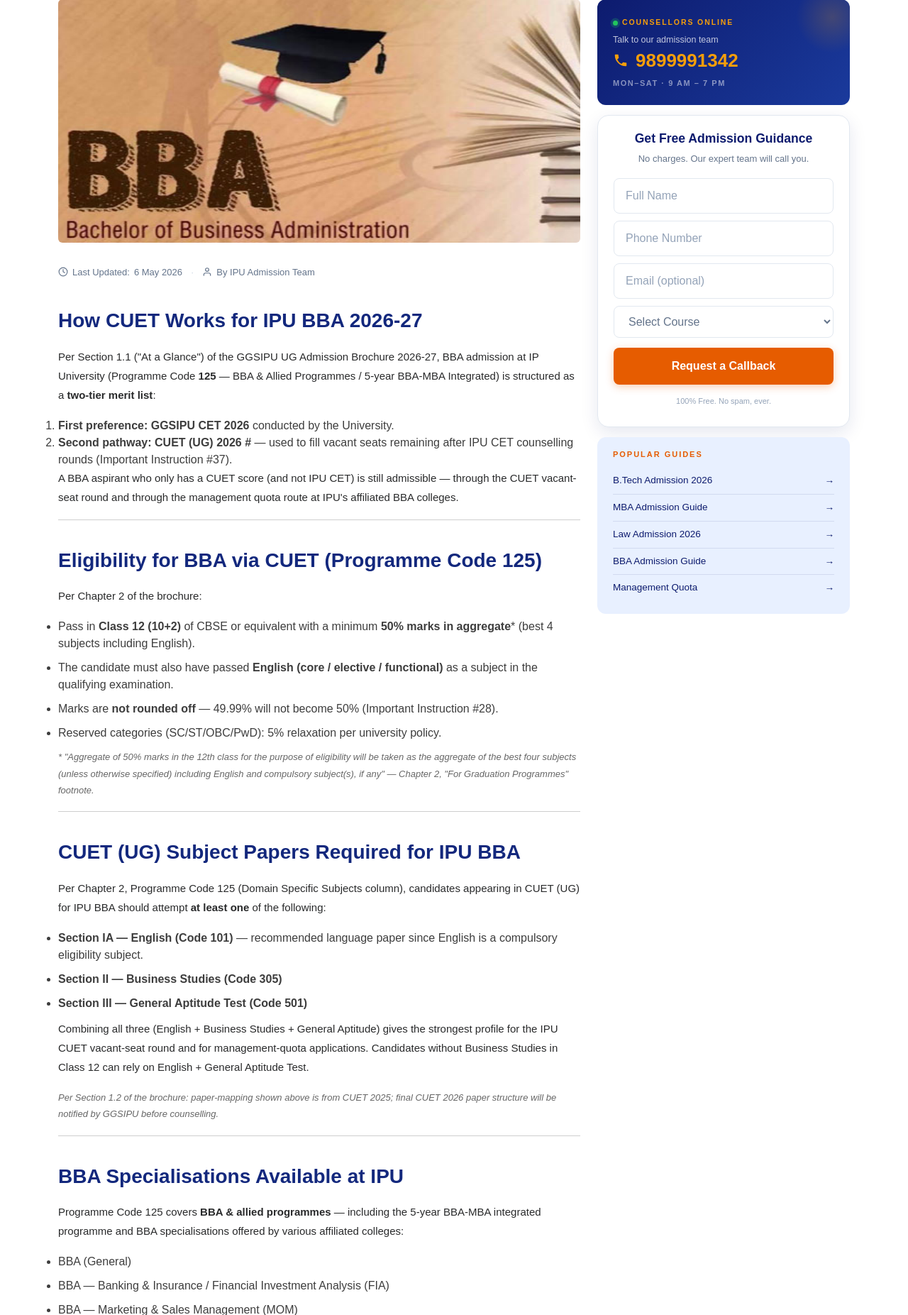
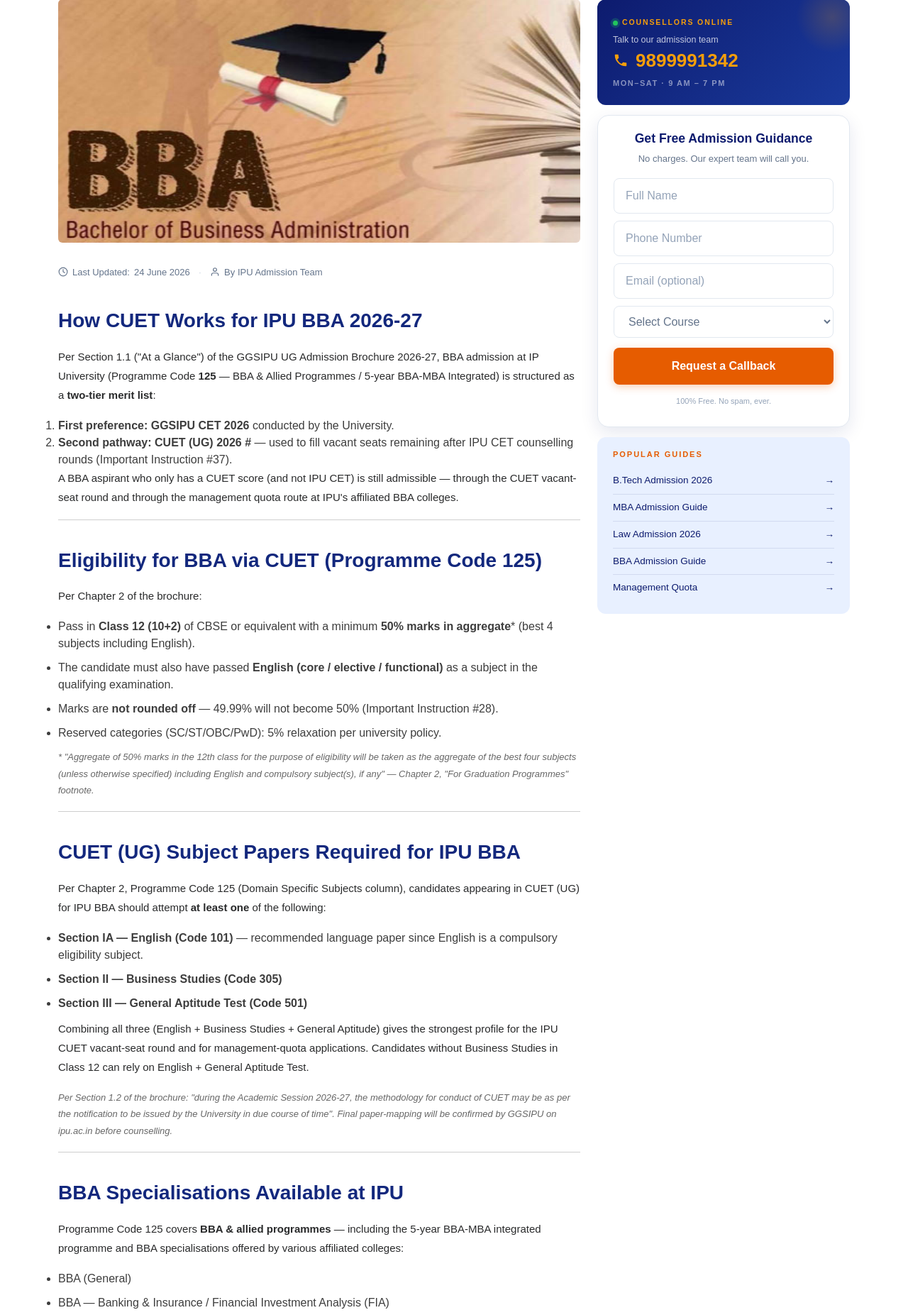
Before and after one commit to sumitdabass/test-project, a PHP site: page /cuet-bba-admission-ipu.php in a window 1280 px wide. Shown: the part 645-2498 px from the top of the page at 71% size. Run offline with PHP 8.4, Linux system fonts and the light colour scheme.

Commit message:
content: refresh last_updated + standardise CUET caveat on 4 existing pages
Co-Authored-By: Claude Sonnet 4.6 <noreply@anthropic.com>

```diff
--- a/website_download/cuet-bba-admission-ipu.php
+++ b/website_download/cuet-bba-admission-ipu.php
@@ -46,7 +46,7 @@ include __DIR__ . '/include/components/page-hero.php';
 class="main-img"
 alt="IPU BBA Admission Through CUET (UG)">
 
-<?php $last_updated = '2026-05-06'; include 'include/components/last-updated.php'; ?>
+<?php $last_updated = '2026-06-24'; include 'include/components/last-updated.php'; ?>
 
 <!-- AI Summary -->
 <section id="ai-summary" style="display:none">
@@ -99,7 +99,7 @@ A BBA aspirant who only has a CUET score (and not IPU CET) is still admissible &
 Combining all three (English + Business Studies + General Aptitude) gives the strongest profile for the IPU CUET vacant-seat round and for management-quota applications. Candidates without Business Studies in Class 12 can rely on English + General Aptitude Test.
 </p>
 
-<p style="font-size:13px;color:#666"><em>Per Section 1.2 of the brochure: paper-mapping shown above is from CUET 2025; final CUET 2026 paper structure will be notified by GGSIPU before counselling.</em></p>
+<p style="font-size:13px;color:#666"><em>Per Section 1.2 of the brochure: <em>"during the Academic Session 2026-27, the methodology for conduct of CUET may be as per the notification to be issued by the University in due course of time"</em>. Final paper-mapping will be confirmed by GGSIPU on ipu.ac.in before counselling.</em></p>
 
 <hr>
 
--- a/website_download/cuet-bcom-admission-ipu.php
+++ b/website_download/cuet-bcom-admission-ipu.php
@@ -46,7 +46,7 @@ include __DIR__ . '/include/components/page-hero.php';
 class="main-img"
 alt="IPU B.Com (Hons) Admission Through CUET (UG)">
 
-<?php $last_updated = '2026-05-06'; include 'include/components/last-updated.php'; ?>
+<?php $last_updated = '2026-06-24'; include 'include/components/last-updated.php'; ?>
 
 <!-- AI Summary -->
 <section id="ai-summary" style="display:none">
@@ -103,7 +103,7 @@ A B.Com aspirant who only has a CUET score (and not IPU CET) is still admissible
 The strongest combination is all three (English + Accountancy + General Aptitude). Commerce-stream students should definitely attempt Accountancy. Non-Commerce stream students who cleared 5 subjects in Class 12 (one language + 4 electives) can rely on English + General Aptitude Test.
 </p>
 
-<p style="font-size:13px;color:#666"><em>Per Section 1.2 of the brochure: paper-mapping shown above is from CUET 2025; final CUET 2026 paper structure will be notified by GGSIPU before counselling.</em></p>
+<p style="font-size:13px;color:#666"><em>Per Section 1.2 of the brochure: <em>"during the Academic Session 2026-27, the methodology for conduct of CUET may be as per the notification to be issued by the University in due course of time"</em>. Final paper-mapping will be confirmed by GGSIPU on ipu.ac.in before counselling.</em></p>
 
 <hr>
 
--- a/website_download/cuet-btech-admission-ipu.php
+++ b/website_download/cuet-btech-admission-ipu.php
@@ -46,7 +46,7 @@ include __DIR__ . '/include/components/page-hero.php';
 class="main-img"
 alt="IPU B.Tech Admission Through CUET (UG)">
 
-<?php $last_updated = '2026-05-06'; include 'include/components/last-updated.php'; ?>
+<?php $last_updated = '2026-06-24'; include 'include/components/last-updated.php'; ?>
 
 <!-- AI Summary -->
 <section id="ai-summary" style="display:none">
--- a/website_download/cuet-law-admission-ipu.php
+++ b/website_download/cuet-law-admission-ipu.php
@@ -46,7 +46,7 @@ include __DIR__ . '/include/components/page-hero.php';
 class="main-img"
 alt="IPU Law Admission Through CUET (UG) — BA-LLB and BBA-LLB">
 
-<?php $last_updated = '2026-05-06'; include 'include/components/last-updated.php'; ?>
+<?php $last_updated = '2026-06-24'; include 'include/components/last-updated.php'; ?>
 
 <!-- AI Summary -->
 <section id="ai-summary" style="display:none">
@@ -105,7 +105,7 @@ A Law aspirant who only has a CUET score (and not CLAT) is still admissible &mda
 English is mandatory since the BCI requires English as a Class 12 subject. Legal Studies is the most directly aligned domain paper. General Aptitude Test covers the analytical reasoning, current affairs and quantitative reasoning that overlap with CLAT.
 </p>
 
-<p style="font-size:13px;color:#666"><em>Per Section 1.2 of the brochure: paper-mapping shown above is from CUET 2025; final CUET 2026 paper structure will be notified by GGSIPU before counselling.</em></p>
+<p style="font-size:13px;color:#666"><em>Per Section 1.2 of the brochure: <em>"during the Academic Session 2026-27, the methodology for conduct of CUET may be as per the notification to be issued by the University in due course of time"</em>. Final paper-mapping will be confirmed by GGSIPU on ipu.ac.in before counselling.</em></p>
 
 <hr>
 
```
